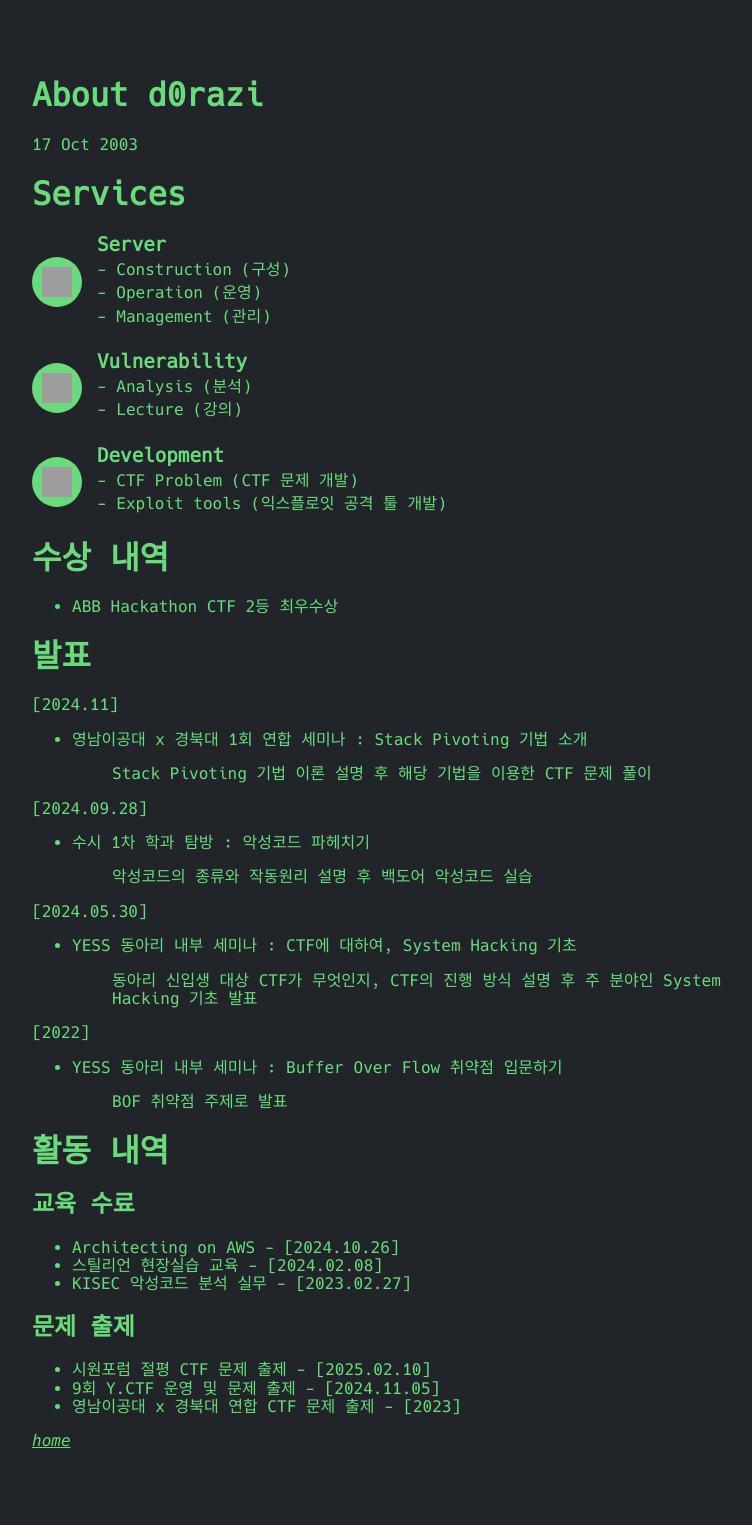
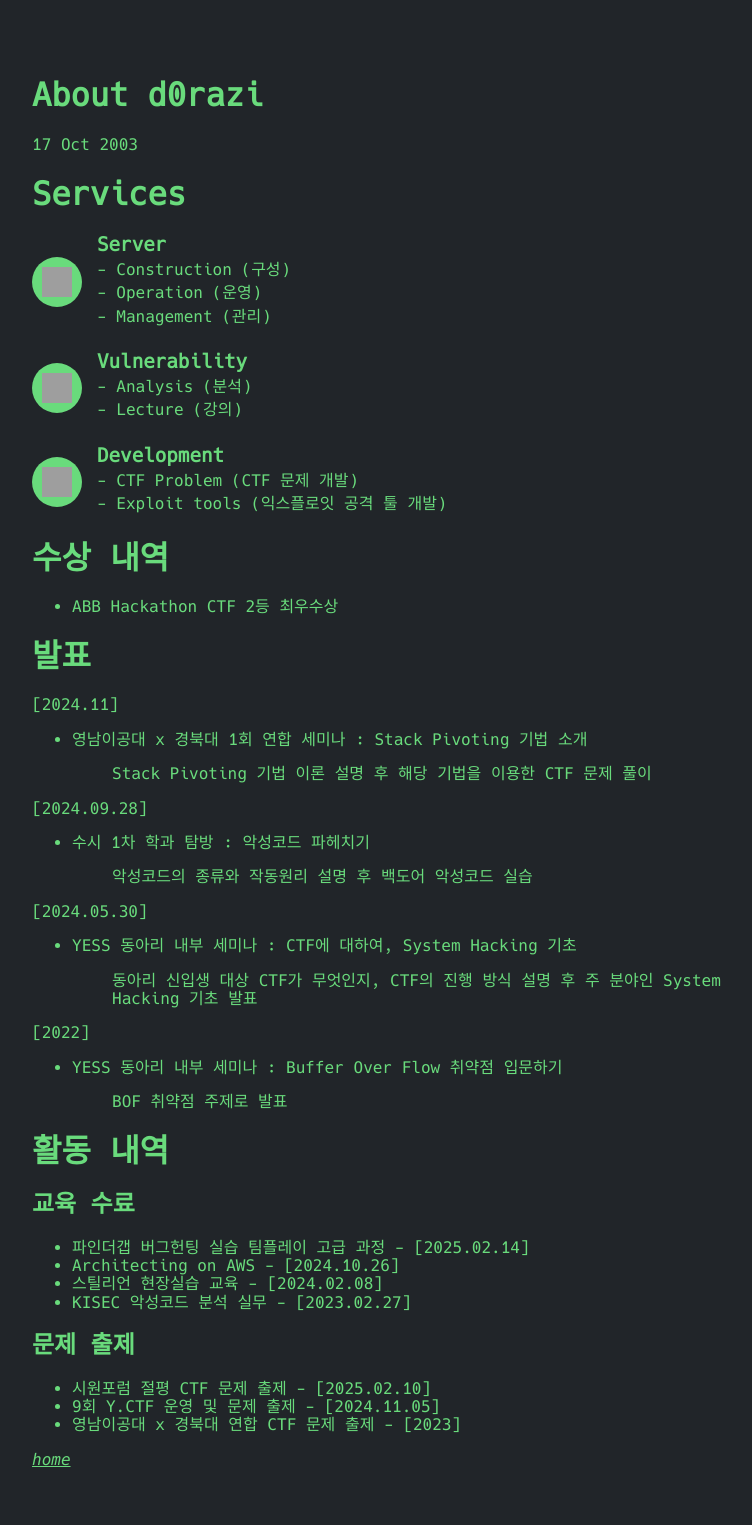
Before and after one commit to d0razi/d0razi.github.io, a Jekyll site: the page built from me.md, in a window 1280 px wide. Shown: the whole page, without its empty margins (220-972 px from the left). Built offline with Jekyll 4.4.1, drawn with Linux system fonts in a browser that asks for light colours; grey boxes are pictures that could not be loaded.

Commit message:
add 교육 수료(파인더갭)

```diff
--- a/me.md
+++ b/me.md
@@ -30,6 +30,7 @@ date: 2003-10-17
 
 # 활동 내역
 ## 교육 수료
+- 파인더갭 버그헌팅 실습 팀플레이 고급 과정 - [2025.02.14]
 - Architecting on AWS - [2024.10.26]
 - 스틸리언 현장실습 교육 - [2024.02.08]
 - KISEC 악성코드 분석 실무 - [2023.02.27]
```
